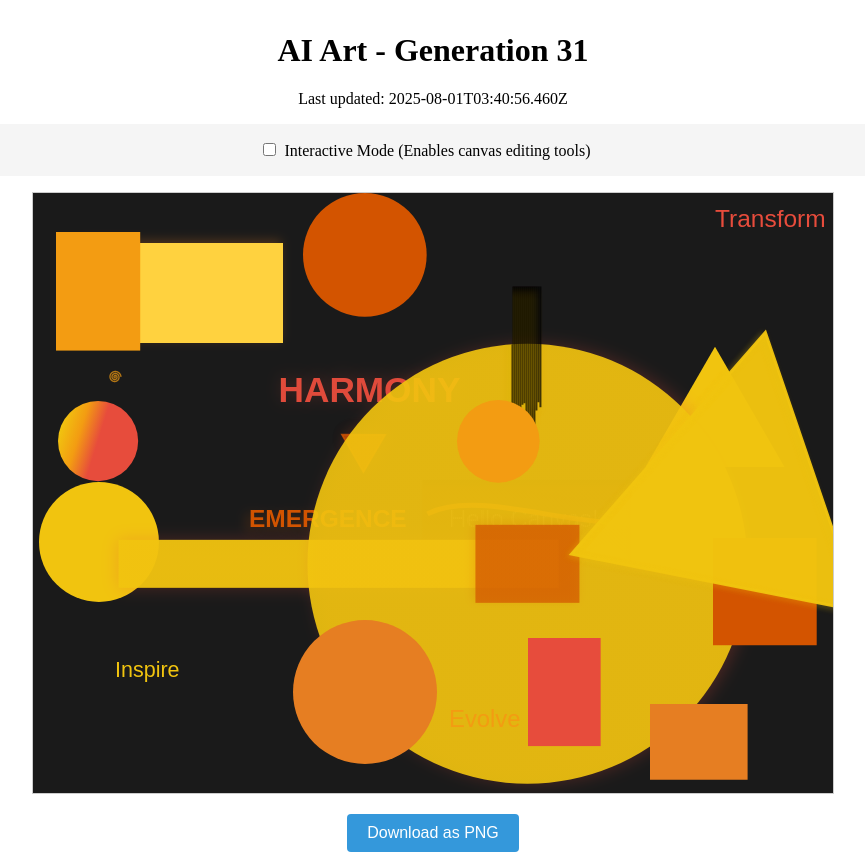
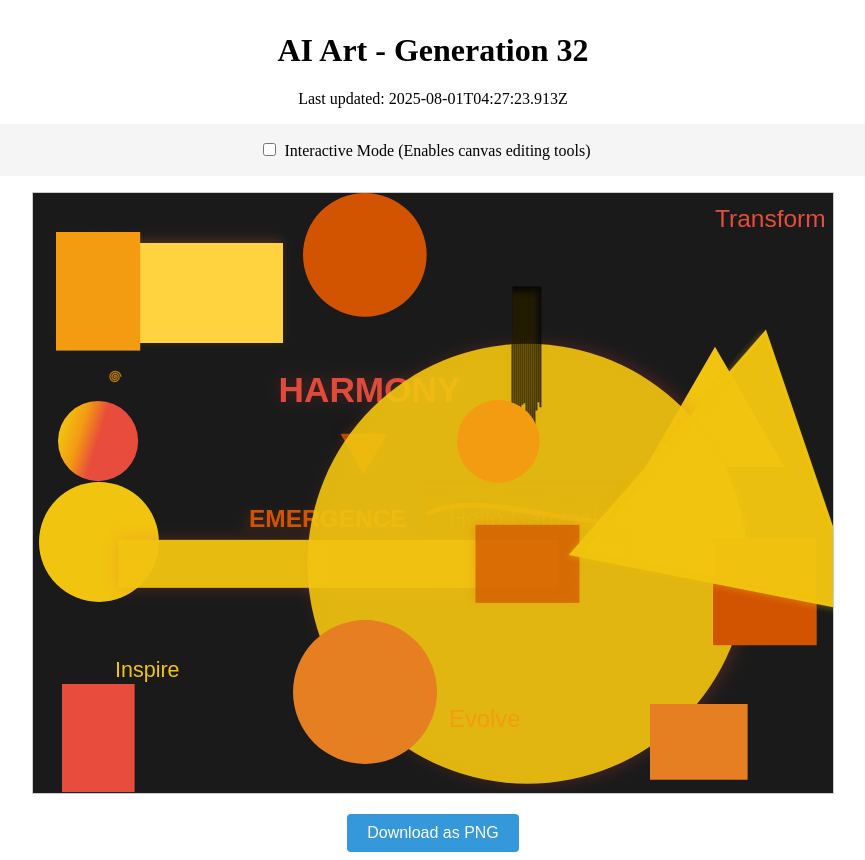
Before and after one commit to mcclowes/ai-art, a React (Vite) app: page / in a window 1280 px wide. Shown: the whole page, without its empty margins (207-1072 px from the left). Built offline with nearby package versions, Linux system fonts and the light colour scheme.

Commit message:
Improve artwork - Generation 32

```diff
--- a/src/artwork-state.ts
+++ b/src/artwork-state.ts
@@ -328,8 +328,8 @@ export const artworkState: ArtworkState = {
     },
     {
       "type": "rectangle",
-      "x": 495,
-      "y": 445,
+      "x": 29,
+      "y": 491,
       "width": 72.6402830845776,
       "height": 108.09711298926464,
       "fillStyle": "#e74c3c",
@@ -445,7 +445,7 @@ export const artworkState: ArtworkState = {
       "id": "rotated_triangle_1754019656460"
     }
   ],
-  "generation": 31,
-  "lastUpdated": "2025-08-01T03:40:56.460Z",
+  "generation": 32,
+  "lastUpdated": "2025-08-01T04:27:23.913Z",
   "cycleStarted": "2025-07-30T21:05:00.444Z"
 };
```
